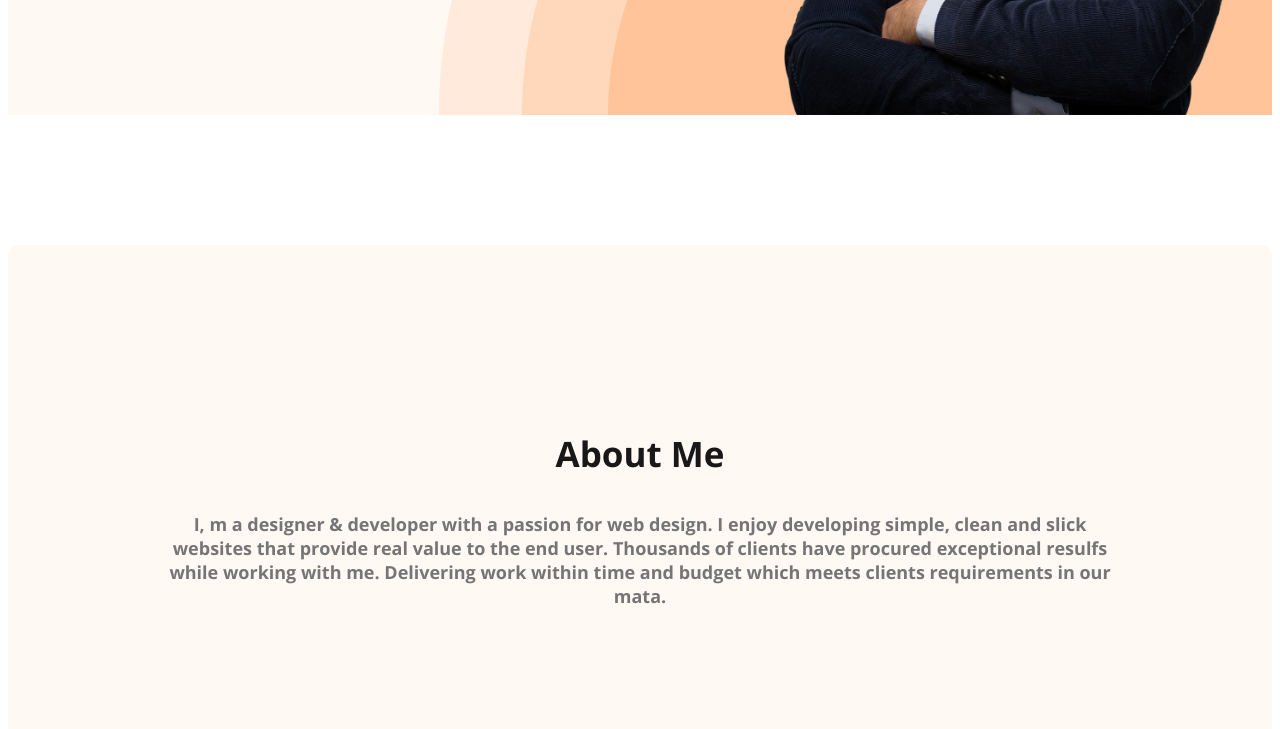
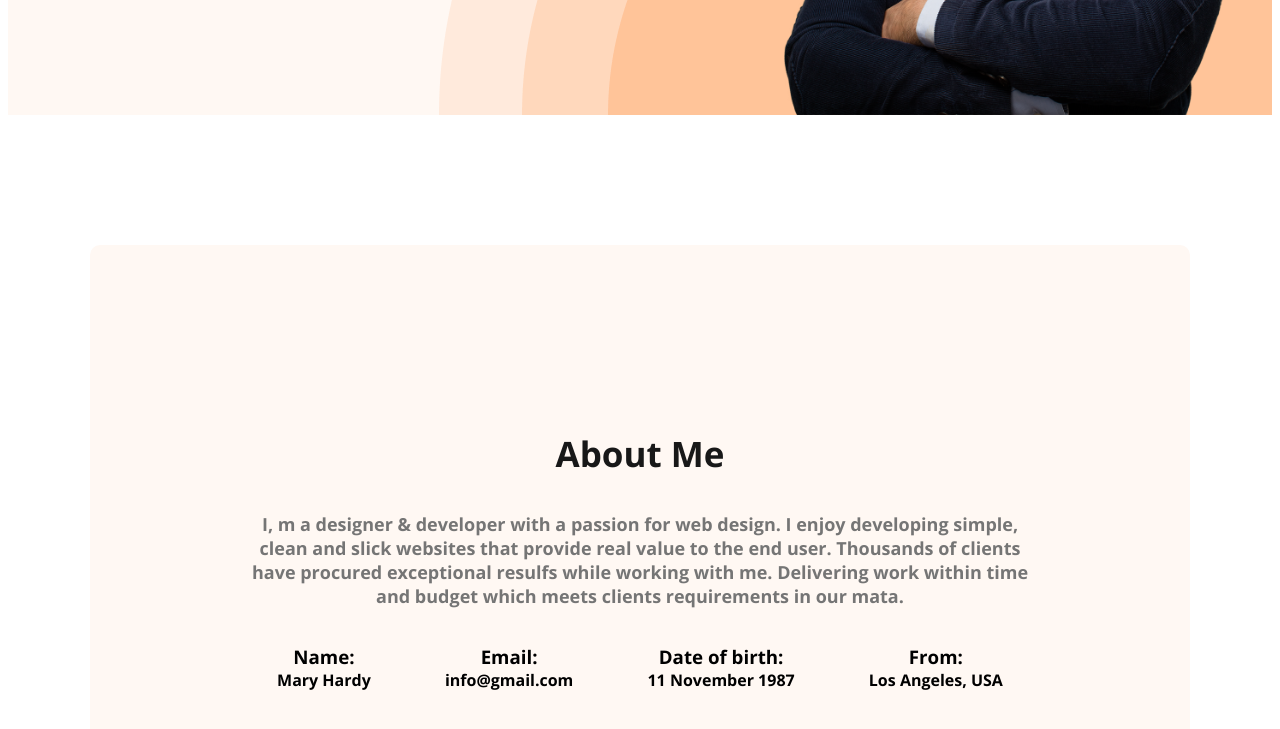
Before and after one commit to MDPARIJUL/web-developer-portfolio, a plain HTML site: page index.html in a window 1280 px wide. Shown: the part 653-1382 px from the top of the page. Drawn offline with nearby package versions, Linux system fonts and the light colour scheme.

Commit message:
about info added

```diff
--- a/css/style.css
+++ b/css/style.css
@@ -93,6 +93,11 @@ nav  ul li a{
 .banner .profile-pic{
   width: 500px;
 }
+/* main section styles */
+main{
+  max-width: 1100px;
+  margin: 0 auto;
+}
 /* about section styles */
 .about{
   padding:150px;
@@ -100,3 +105,14 @@ nav  ul li a{
   background:#FFF8F3;
   margin: 130px 0px;
 }
+.about-info-container{
+  display: flex;
+  justify-content: space-around;
+}
+.about-title{
+  text-align: center;
+  margin-bottom: 0px;
+}
+.about-description{
+  margin-top: 0px;
+}
--- a/index.html
+++ b/index.html
@@ -35,7 +35,31 @@
        <section class="about">
             <h3 class="section-title">About Me</h3>
             <p class="section-description">I, m a designer & developer with a passion for web design. I enjoy developing simple, clean and slick websites that provide real value to the end user. Thousands of clients have procured exceptional resulfs while working with me. Delivering work within time and budget which meets clients requirements in our mata.</p>
+            <div class="about-info-container">
+                <!-- .about-info*4>h3.about-title+p.about-description -->
+                <div class="about-info">
+                    <h3 class="about-title">Name:
+                         </h3>
+                    <p class="about-description">  Mary Hardy</p>
+                </div>
+                <div class="about-info">
+                    <h3 class="about-title">Email:
+                        </h3>
+                    <p class="about-description">info@gmail.com</p>
+                </div>
+                <div class="about-info">
+                    <h3 class="about-title">Date of birth:
+                        </h3>
+                    <p class="about-description">11 November 1987</p>
+                </div>
+                <div class="about-info">
+                    <h3 class="about-title">From:
+                       </h3>
+                    <p class="about-description"> Los Angeles, USA</p>
+                </div>
+            </div>
        </section>
+
     </main>
     <footer>
 
```
